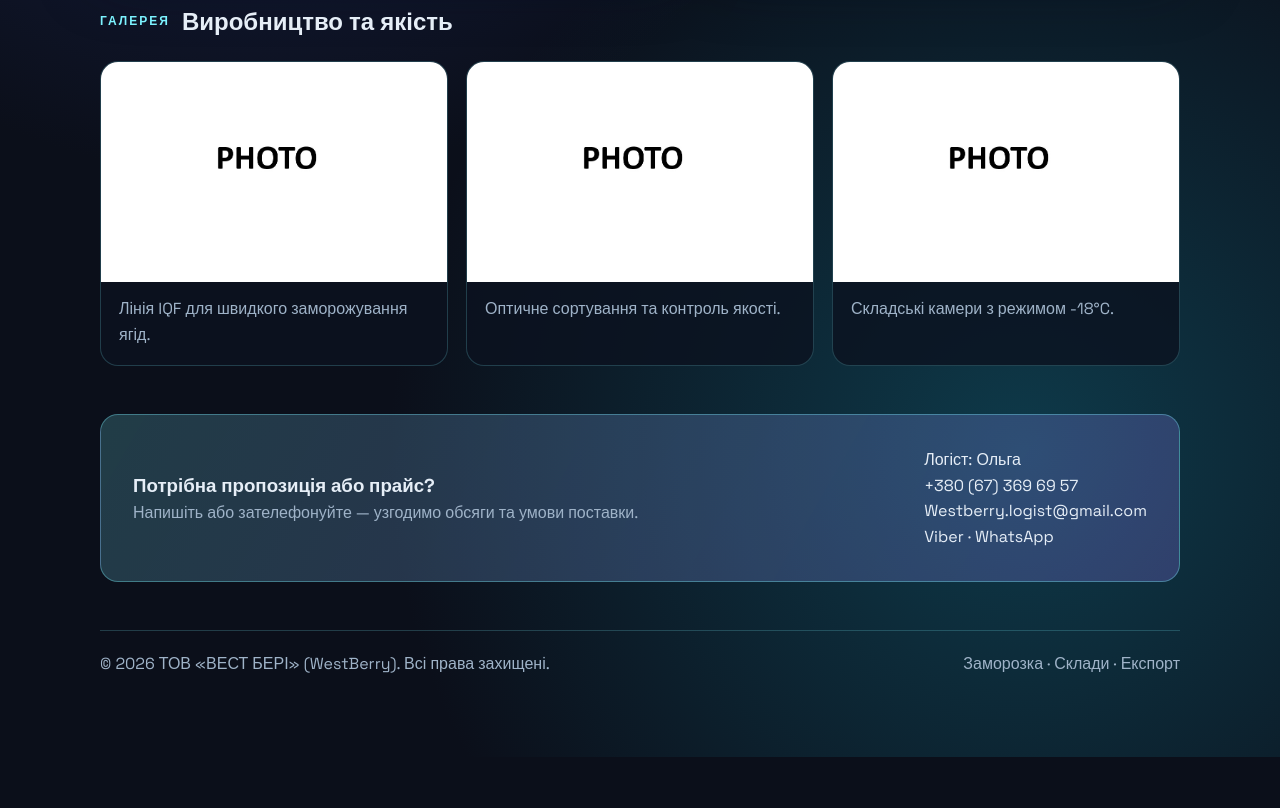
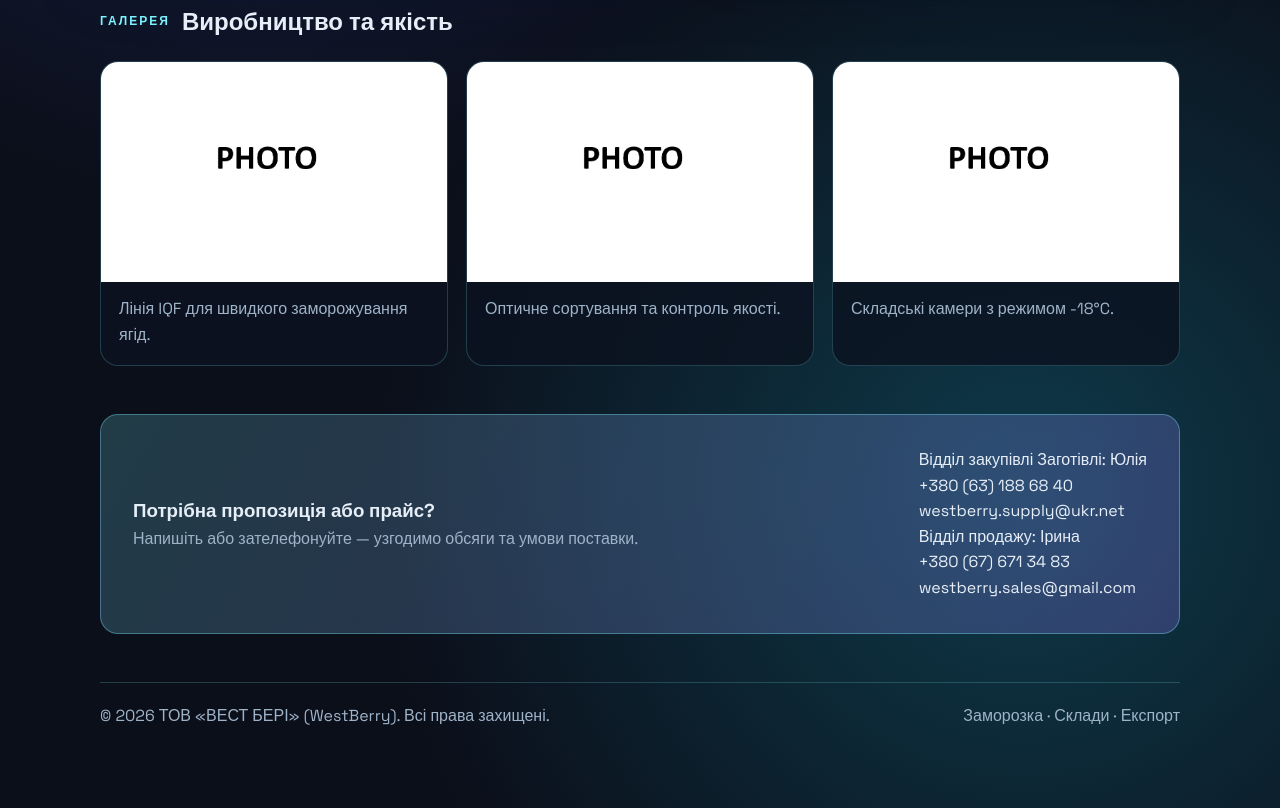
Before and after one commit to heronqq/heronqq.github.io, a plain HTML site: page index.html in a window 1280 px wide. Shown: the part 757-1565 px from the top of the page. Before the commit the page ends 1514 px from the top, so only its background shows below. Drawn offline with Linux system fonts and the light colour scheme.

Commit message:
Update index.html

```diff
--- a/index.html
+++ b/index.html
@@ -83,7 +83,7 @@
 
       <section class="hero">
         <div class="hero-card">
-          <h1 data-i18n-uk="Експорт та заморозка ягід" data-i18n-en="Export and freezing of berries in a futuristic format" data-i18n-pl="Eksport i mrożenie jagód w futurystycznym stylu">Експорт та заморозка ягід</h1>
+          <h1 data-i18n-uk="Експорт та заморозка ягід" data-i18n-en="Export and freezing of berries" data-i18n-pl="Eksport i mrożenie jagód">Експорт та заморозка ягід</h1>
           <p data-i18n-uk="ТОВ «ВЕСТ БЕРІ» працює з лісовими, культивованими та органічними ягодами, забезпечуючи заготівлю, заморозку та експорт. Головний пріоритет — стабільна якість і прозорий ланцюг постачання." data-i18n-en="WestBerry works with wild, cultivated, and organic berries, providing sourcing, freezing, and export. Our key priority is stable quality and a transparent supply chain." data-i18n-pl="WestBerry pracuje z jagodami leśnymi, uprawnymi i organicznymi, zapewniając zbiór, mrożenie i eksport. Priorytetem jest stabilna jakość i przejrzysty łańcuch dostaw.">ТОВ «ВЕСТ БЕРІ» працює з лісовими, культивованими та органічними ягодами, забезпечуючи заготівлю, заморозку та експорт. Головний пріоритет — стабільна якість і прозорий ланцюг постачання.</p>
           <div class="hero-actions">
             <a class="btn btn-primary" href="contacts.html" data-i18n-uk="Отримати пропозицію" data-i18n-en="Get an offer" data-i18n-pl="Otrzymaj ofertę">Отримати пропозицію</a>
@@ -130,10 +130,12 @@
           <p style="color:var(--muted)" data-i18n-uk="Напишіть або зателефонуйте — узгодимо обсяги та умови поставки." data-i18n-en="Write or call — we'll agree volumes and delivery terms." data-i18n-pl="Napisz lub zadzwoń — ustalimy wolumeny i warunki dostaw.">Напишіть або зателефонуйте — узгодимо обсяги та умови поставки.</p>
         </div>
         <div>
-          <div data-i18n-uk="Логіст: Ольга" data-i18n-en="Logistics: Olha" data-i18n-pl="Logistyka: Olha">Логіст: Ольга</div>
-          <div>+380 (67) 369 69 57</div>
-          <div>Westberry.logist@gmail.com</div>
-          <div>Viber · WhatsApp</div>
+          <div data-i18n-uk="Відділ закупівлі Заготівлі: Юлія" data-i18n-en="ready" data-i18n-pl="ready">Відділ закупівлі Заготівлі: Юлія</div>
+          <div>+380 (63) 188 68 40</div>
+          <div>westberry.supply@ukr.net</div>
+          <div data-i18n-uk="Відділ продажу: Ірина" data-i18n-en="ready" data-i18n-pl="ready">Відділ продажу: Ірина</div>
+          <div>+380 (67) 671 34 83</div>
+          <div>westberry.sales@gmail.com</div>
         </div>
       </section>
 
```
